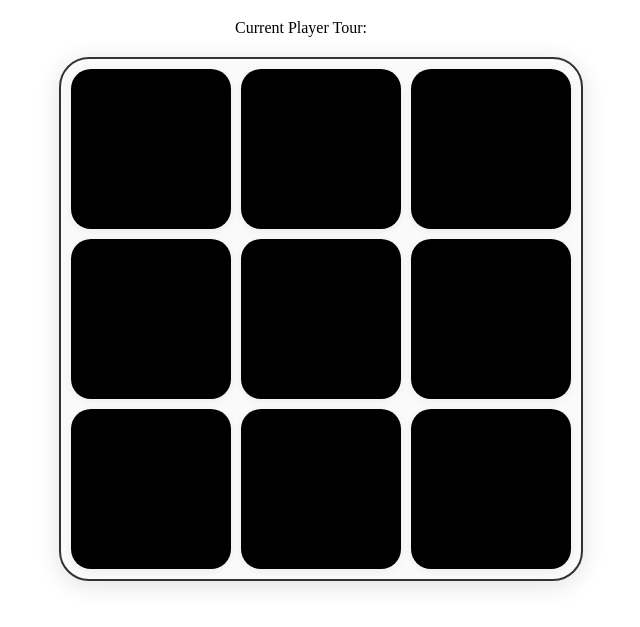
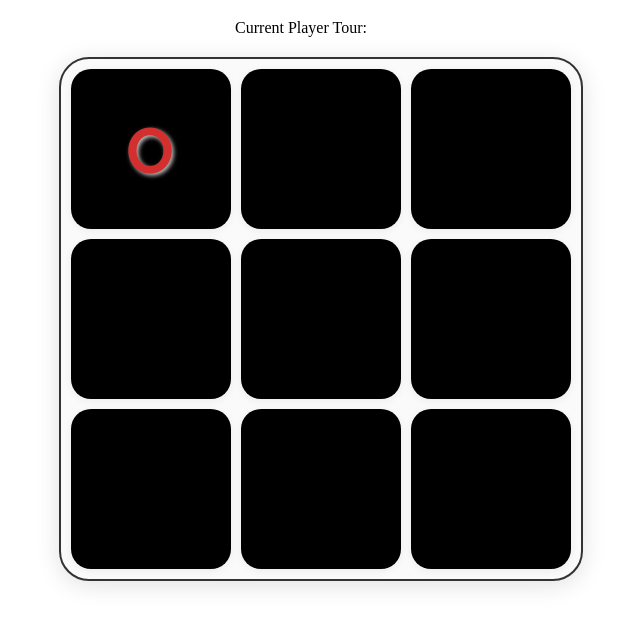
Before and after one commit to Guzillo/tic-tac-toe, a website with bundled scripts: page index.html in a window 1280 px wide. Both pictures are taken after a click on the element 469 px from the left and 209 px from the top of the page. Shown: the part 61-688 px from the top of the page, without its empty margins (319-959 px from the left). Built offline with nearby package versions, Linux system fonts and the light colour scheme.

Commit message:
Add: more advanced styling for displaying marks

```diff
--- a/index.html
+++ b/index.html
@@ -4,6 +4,7 @@
     <meta charset="UTF-8">
     <title>Tic Tac Toe</title>
     <link rel="stylesheet" href="./styles.css">
+    <link href="https://fonts.googleapis.com/css?family=Quicksand:700&display=swap" rel="stylesheet">
 </head>
 <body>
     <h1>Tic Tac Toe</h1>
--- a/scripts/ScreenController.js
+++ b/scripts/ScreenController.js
@@ -31,7 +31,11 @@ const fillCells = (markedBoard, cells) => {
     let counter = 0;
     for(let i = 0; i < markedBoard.length; i++) {
         for(let j = 0; j < markedBoard[0].length; j++) {
-            cells[counter++].textContent = markedBoard[i][j];
+            const cellContent = document.createElement('span');
+            cellContent.classList.add('mark');
+            cellContent.classList.add(markedBoard[i][j].toUpperCase() === 'O' ? 'x' : 'o');
+            cellContent.textContent = markedBoard[i][j];
+            cells[counter++].appendChild(cellContent);
         }
     }
 }
--- a/styles.css
+++ b/styles.css
@@ -56,3 +56,21 @@ h2#game-status {
 .cell:hover {
     background: #f0f0f0;
 }
+
+.mark {
+    font-size: 4rem;
+    font-weight: bold;
+    color: #1986d2;
+    text-shadow: 2px 2px 4px #bdbdbd;
+    letter-spacing: 2px;
+    font-family: 'Quicksand', 'Segoe UI', 'Arial' , sans-serif;
+    transition: color 0.2s;
+}
+
+.mark.x {
+    color: #d32f2f;
+}
+
+.mark.o {
+    color: #1976d2;
+}
```
